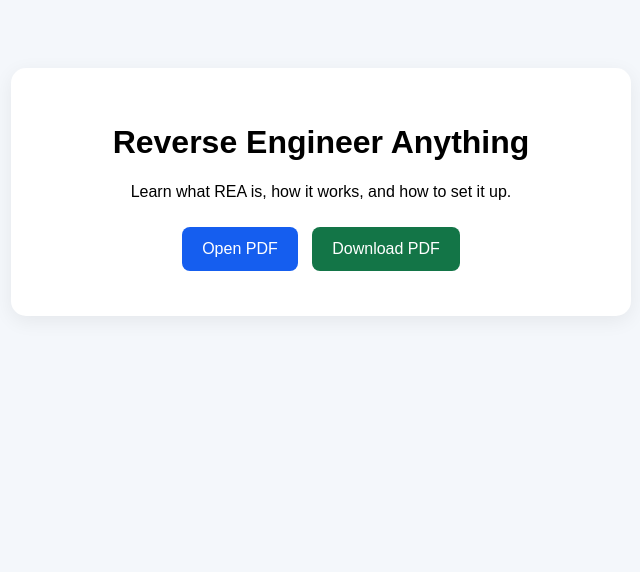
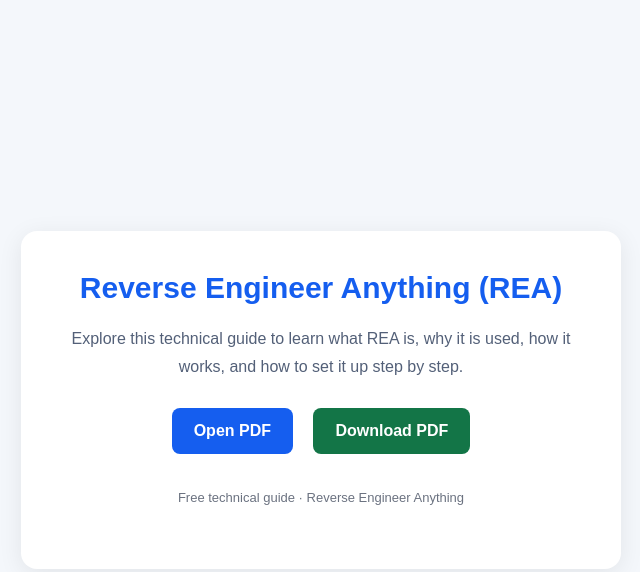
Before and after one commit to Ravi-kumar9347/REA_repo_guide, a plain HTML site: page index.html in a window 1280 px wide. Shown: the whole page, without its empty margins (319-959 px from the left). Drawn offline with Linux system fonts and the light colour scheme.

Commit message:
Refactor HTML structure and styles for card layout

```diff
--- a/index.html
+++ b/index.html
@@ -4,56 +4,109 @@
 <head>
   <meta charset="UTF-8">
   <meta name="viewport" content="width=device-width, initial-scale=1.0">
+
+  <meta name="description"
+        content="Read or download the Reverse Engineer Anything (REA) technical guide.">
+
   <title>Reverse Engineer Anything | Free Guide</title>
 
   <style>
+    * {
+      box-sizing: border-box;
+    }
+
     body {
+      margin: 0;
+      min-height: 100vh;
+      display: flex;
+      align-items: center;
+      justify-content: center;
+      padding: 20px;
       font-family: Arial, sans-serif;
       background: #f4f7fb;
-      text-align: center;
-      padding: 60px 20px;
+      color: #172033;
     }
 
     .card {
-      max-width: 550px;
-      margin: auto;
-      padding: 35px;
+      width: 100%;
+      max-width: 600px;
+      padding: 40px 30px;
+      text-align: center;
       background: white;
-      border-radius: 15px;
-      box-shadow: 0 5px 20px #0001;
+      border-radius: 16px;
+      box-shadow: 0 5px 25px rgba(0, 0, 0, 0.08);
     }
 
-    a {
+    h1 {
+      margin-top: 0;
+      color: #155eef;
+      font-size: 30px;
+    }
+
+    p {
+      margin: 20px 0;
+      color: #536078;
+      line-height: 1.7;
+    }
+
+    .button {
       display: inline-block;
-      margin: 10px 5px;
-      padding: 13px 20px;
+      margin: 8px;
+      padding: 14px 22px;
+      border-radius: 8px;
       background: #155eef;
       color: white;
       text-decoration: none;
-      border-radius: 8px;
+      font-weight: bold;
+      transition: opacity 0.2s;
     }
 
     .download {
       background: #137547;
     }
+
+    .button:hover {
+      opacity: 0.85;
+    }
+
+    .note {
+      margin-top: 25px;
+      font-size: 13px;
+      color: #6b7280;
+    }
   </style>
 </head>
 
 <body>
-  <div class="card">
-    <h1>Reverse Engineer Anything</h1>
-    <p>Learn what REA is, how it works, and how to set it up.</p>
+  <main class="card">
 
-    <a href="./ReverseEngineerAnything.pdf"
-       target="_blank" rel="noopener">
+    <h1>Reverse Engineer Anything (REA)</h1>
+
+    <p>
+      Explore this technical guide to learn what REA is,
+      why it is used, how it works, and how to set it up
+      step by step.
+    </p>
+
+    <a
+      class="button"
+      href="./Technical%20Guide_%20Reverse%20Engineer%20Anything%20%28REA%29.pdf"
+      target="_blank"
+      rel="noopener noreferrer">
       Open PDF
     </a>
 
-    <a class="download"
-       href="./ReverseEngineerAnything.pdf"
-       download>
+    <a
+      class="button download"
+      href="./Technical%20Guide_%20Reverse%20Engineer%20Anything%20%28REA%29.pdf"
+      download="Technical Guide_ Reverse Engineer Anything (REA).pdf">
       Download PDF
     </a>
-  </div>
+
+    <p class="note">
+      Free technical guide · Reverse Engineer Anything
+    </p>
+
+  </main>
 </body>
 </html>
```
